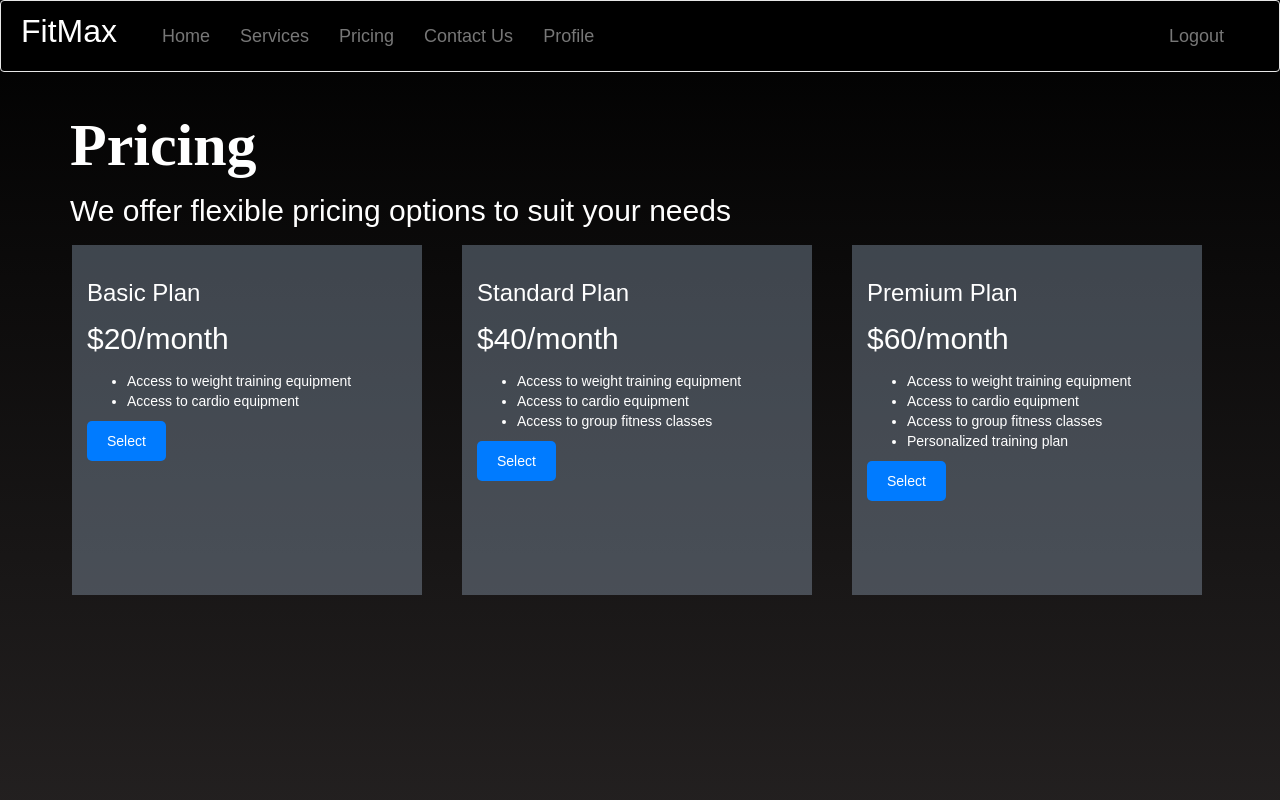
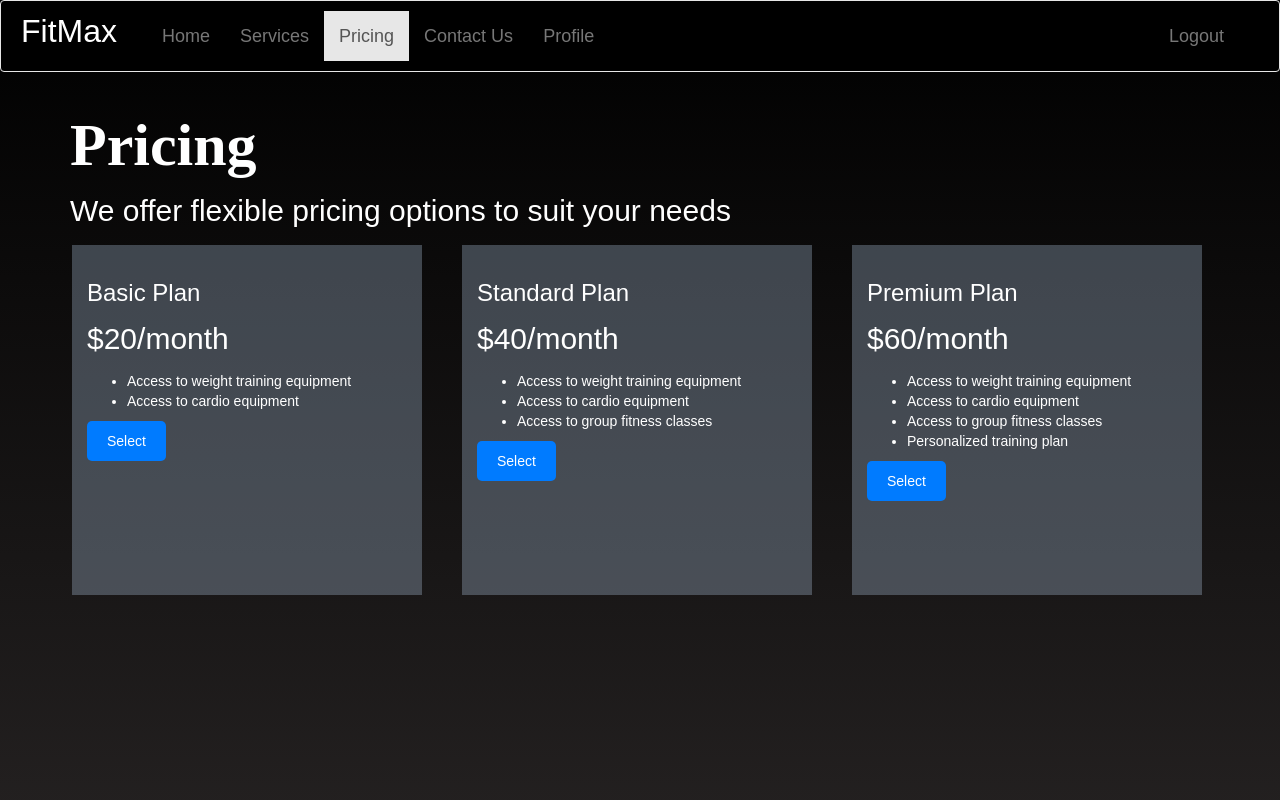
Before and after one commit to JavaPanda30/FitMaxGym-App, a website: page Pricing.html in a window 1280 px wide. Shown: the top 800 px of the page. Drawn offline with nearby package versions, Linux system fonts and the light colour scheme; sample sign-in values are in the browser's storage.

Commit message:
Update Pricing.html

```diff
--- a/Pricing.html
+++ b/Pricing.html
@@ -43,7 +43,7 @@
           <ul class="nav navbar-nav">
             <li><a href="#">Home</a></li>
             <li><a href="Services.html">Services</a></li>
-            <li><a href="Pricing.html">Pricing</a></li>
+            <li class="active"><a href="Pricing.html">Pricing</a></li>
             <li><a href="Contactus.html">Contact Us</a></li>
             <li><a href="profile.html">Profile</a></li>
           </ul>
```
